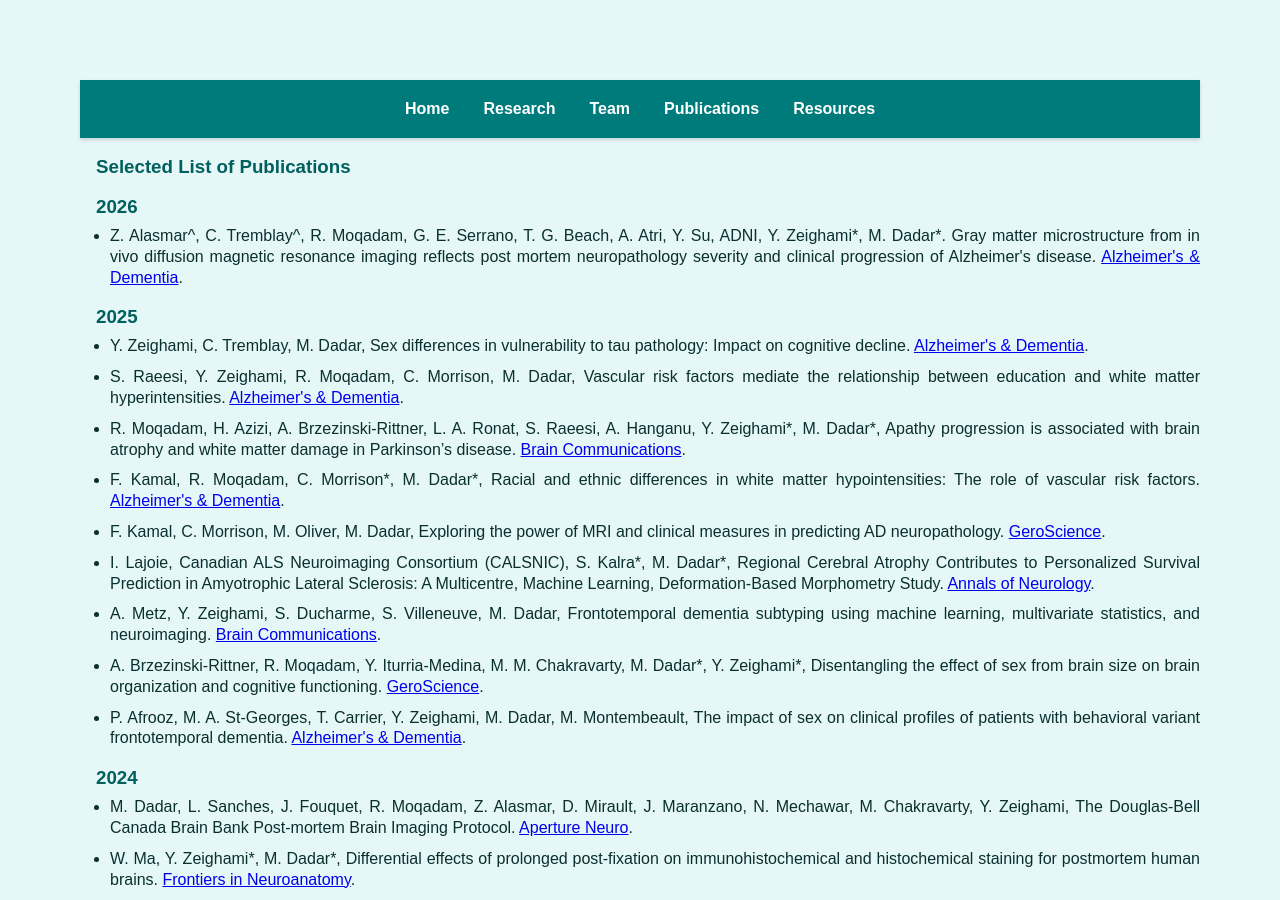
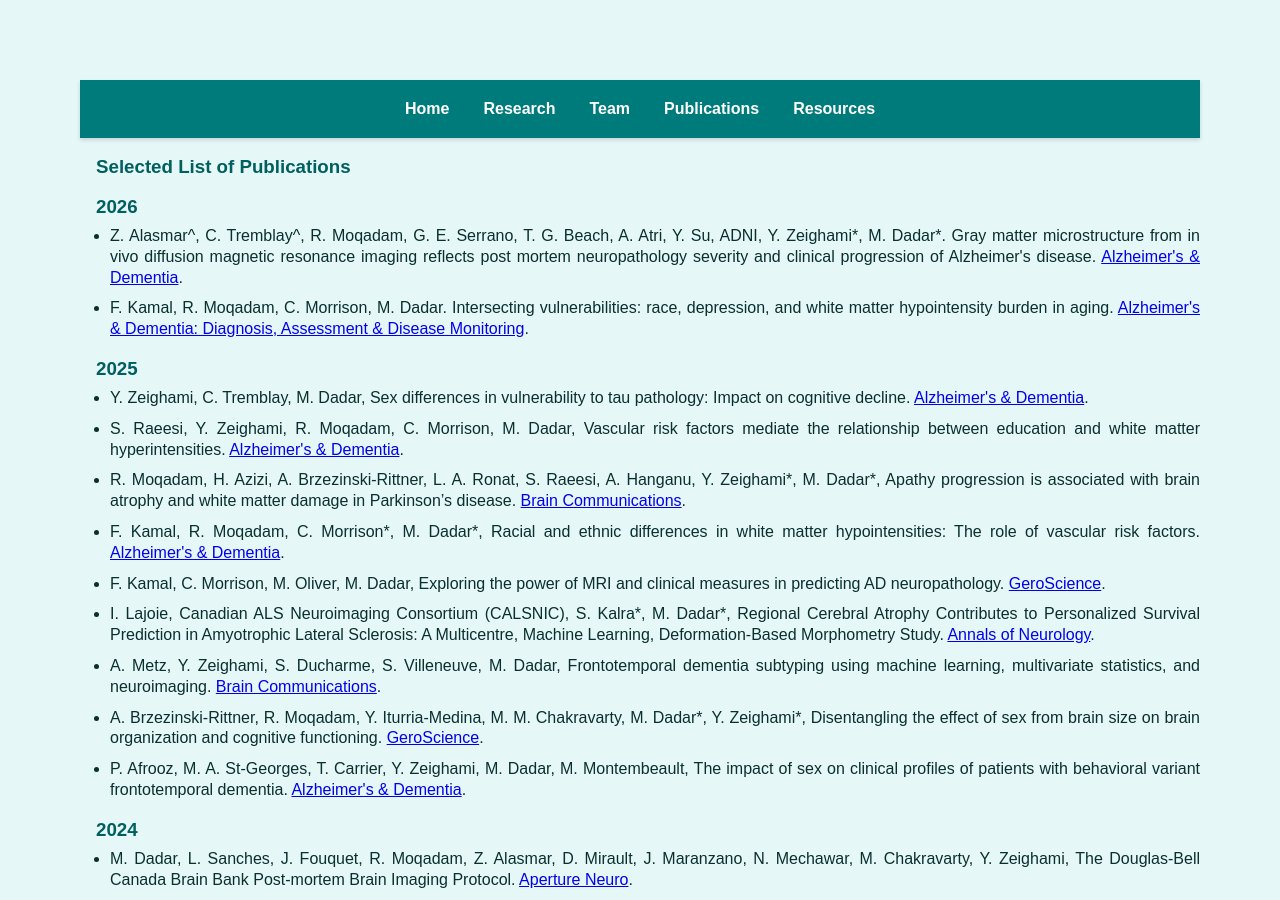
Before and after one commit to VANDAlab/VANDAlab.github.io, a Jekyll site: the page publications.html, which Jekyll copies as it is, in a window 1280 px wide and 900 px high. Built offline with Jekyll 4.4.1, drawn with Linux system fonts in a browser that asks for light colours.

Commit message:
Update publications.html

```diff
--- a/publications.html
+++ b/publications.html
@@ -27,6 +27,8 @@
     <li> Z. Alasmar^, C. Tremblay^, R. Moqadam, G. E. Serrano, T. G. Beach, A. Atri, Y. Su, ADNI, Y. Zeighami*, M. Dadar*.
       Gray matter microstructure from in vivo diffusion magnetic resonance imaging reflects post mortem neuropathology severity and clinical progression of Alzheimer's disease.
      <a href="https://doi.org/10.1002/alz.71037" target="_blank">Alzheimer's & Dementia</a>. </li>
+    <li> F. Kamal, R. Moqadam, C. Morrison, M. Dadar. Intersecting vulnerabilities: race, depression, and white matter hypointensity burden in aging.
+     <a href="https://doi.org/10.1002/dad2.70252" target="_blank">Alzheimer's & Dementia: Diagnosis, Assessment & Disease Monitoring</a>. </li>
   </ul>
   <h3>2025</h3>
   <ul>
```
